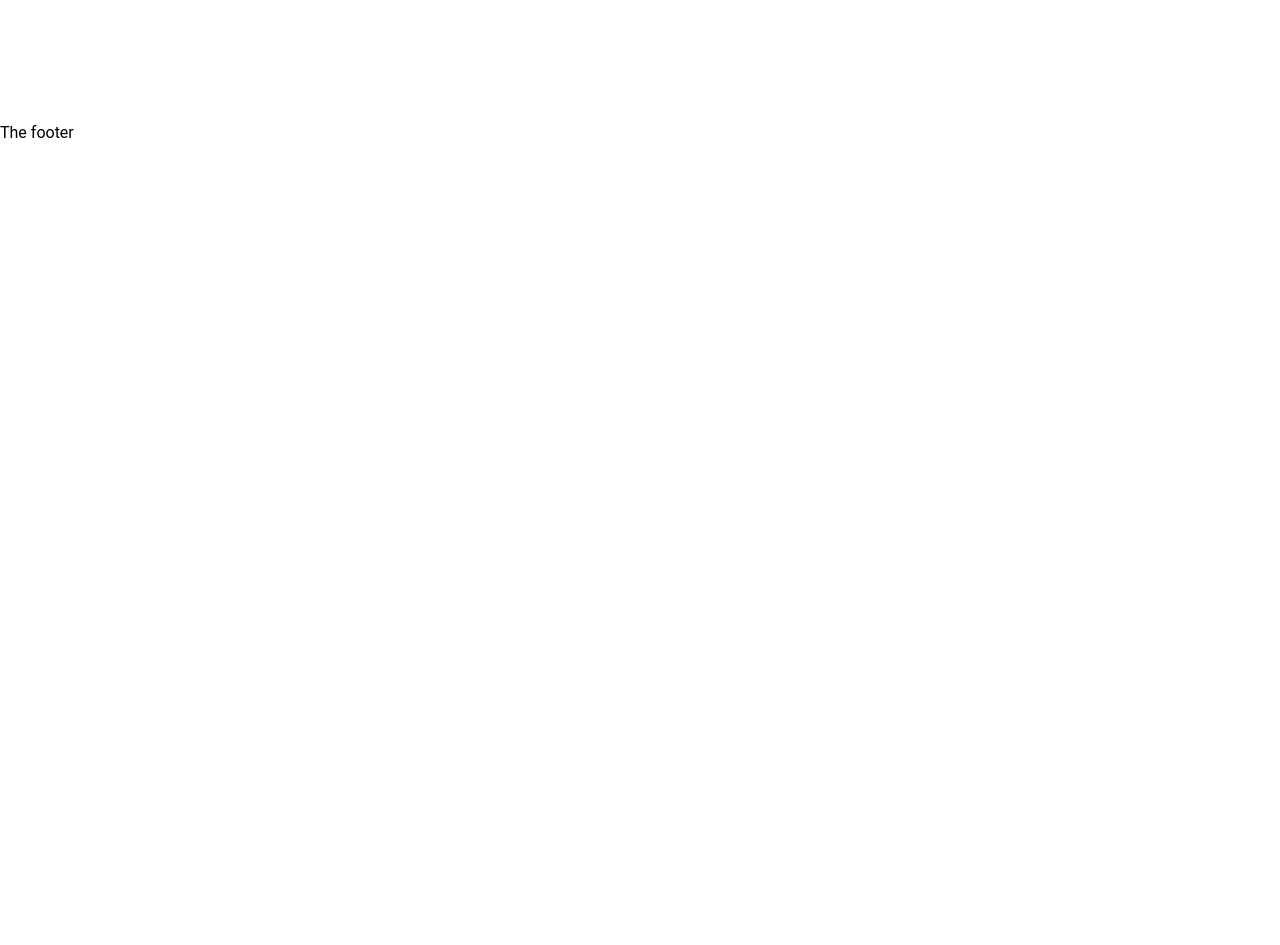
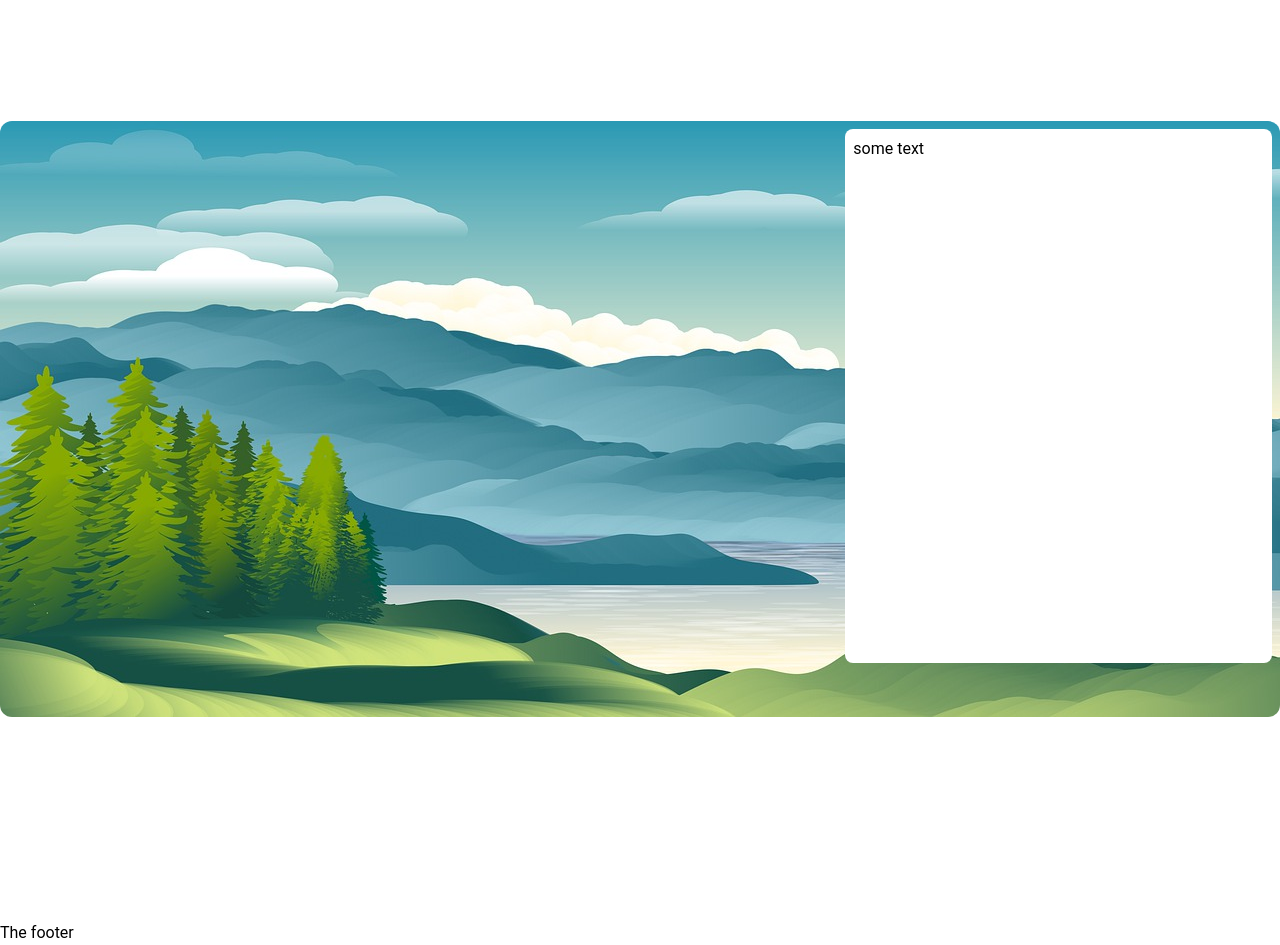
Before and after one commit to tatendabakozw/one-roof, a Next.js app: page / in a window 1280 px wide. Shown: the part 1620-2565 px from the top of the page. Before the commit the page ends 1765 px from the top, so only its background shows below. Built offline with nearby package versions, Linux system fonts and the light colour scheme.

Commit message:
no idea how banner worked

```diff
--- a/pages/index.tsx
+++ b/pages/index.tsx
@@ -3,6 +3,7 @@ import Image from 'next/image'
 import profilePic from '../public/house3.png'
 import BigSearch from '../components/search/BigSearch'
 import {HomeIcon, CashIcon, PresentationChartBarIcon} from '@heroicons/react/outline'
+import banner from '../public/banner.jpg'
 
 export default function Home() {
   return (
@@ -25,7 +26,7 @@ export default function Home() {
           </div>
         </div>
         <div className="min-h-screen mt-16">
-          <div className="self-center flex flex-col">
+          <div className="self-center flex h-full flex-col my-auto">
             <p className="text-gray-500 uppercase self-center text-center text-lg mb-2">our services</p>
             <div className="w-14 border-b-2 border-blue-900 self-center mb-16"></div>
             <p className="text-4xl w-2/3 font-semibold self-center text-center text-gray-700 mb-24">We have a variety of listings and constant updates.
@@ -66,6 +67,17 @@ export default function Home() {
             </div>
           </div>
         </div>
+        <div className="relative min-h-screen flex flex-col items-center overflow-hidden">
+          <div className="absolute my-auto rounded-lg overflow-hidden">
+            <div className="relative">
+              <Image src={banner} className="z-0  rounded-xl" alt="Picture of the author"/>
+              <div className="absolute"></div>
+            </div>
+          </div>
+          <div className="z-10 m-2 absolute self-end bg-white w-1/3 rounded-lg p-2 h-2/3">
+            some text
+          </div>
+        </div>
       </div>
     </HomeLayout>
   )
```
Also changed, not shown: public/banner.jpg (added).
